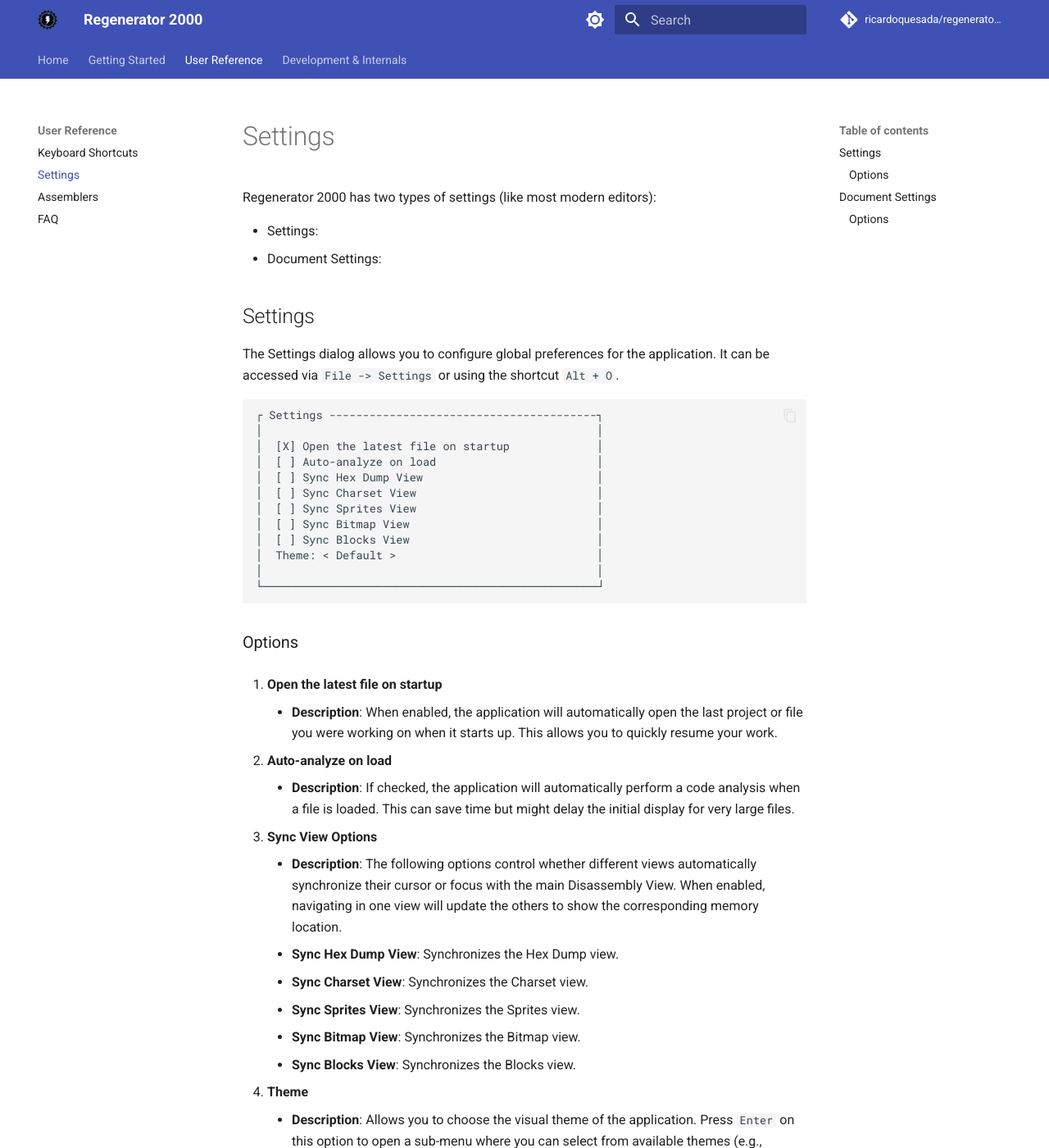
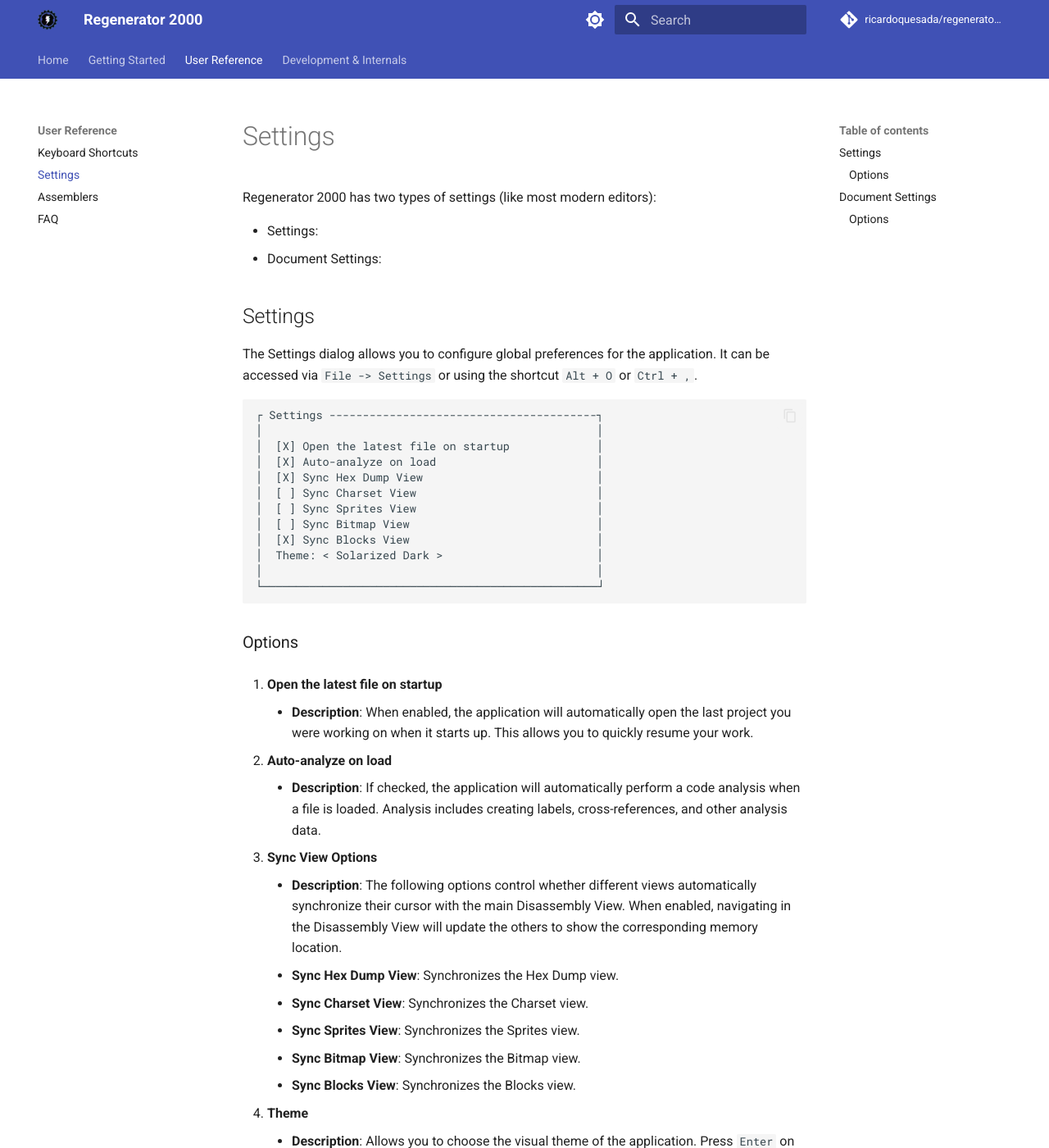
Before and after one commit to ricardoquesada/regenerator2000, an MkDocs documentation site: the page built from docs/settings.md, in a window 1280 px wide and 1400 px high. Shown: the whole window at 82% size. Built offline with MkDocs 1.6.1 and Material for MkDocs 9.7.7, drawn with Linux system fonts in a browser that asks for light colours; comment, search, counter and statistics services are not loaded; some of the changed text lies outside the part shown.

Commit message:
change default settings for sync views

````diff
--- a/docs/settings.md
+++ b/docs/settings.md
@@ -7,19 +7,19 @@
 
 ## Settings
 
-The Settings dialog allows you to configure global preferences for the application. It can be accessed via `File -> Settings` or using the shortcut `Alt + O`.
+The Settings dialog allows you to configure global preferences for the application. It can be accessed via `File -> Settings` or using the shortcut `Alt + O` or `Ctrl + ,`.
 
 ```text
 ┌ Settings ----------------------------------------┐
 │                                                  │
 │  [X] Open the latest file on startup             │
-│  [ ] Auto-analyze on load                        │
-│  [ ] Sync Hex Dump View                          │
+│  [X] Auto-analyze on load                        │
+│  [X] Sync Hex Dump View                          │
 │  [ ] Sync Charset View                           │
 │  [ ] Sync Sprites View                           │
 │  [ ] Sync Bitmap View                            │
-│  [ ] Sync Blocks View                            │
-│  Theme: < Default >                              │
+│  [X] Sync Blocks View                            │
+│  Theme: < Solarized Dark >                       │
 │                                                  │
 └──────────────────────────────────────────────────┘
 ```
@@ -27,13 +27,13 @@
 ### Options
 
 1. **Open the latest file on startup**
-    - **Description**: When enabled, the application will automatically open the last project or file you were working on when it starts up. This allows you to quickly resume your work.
+    - **Description**: When enabled, the application will automatically open the last project you were working on when it starts up. This allows you to quickly resume your work.
 
 2. **Auto-analyze on load**
-    - **Description**: If checked, the application will automatically perform a code analysis when a file is loaded. This can save time but might delay the initial display for very large files.
+    - **Description**: If checked, the application will automatically perform a code analysis when a file is loaded. Analysis includes creating labels, cross-references, and other analysis data.
 
 3. **Sync View Options**
-    - **Description**: The following options control whether different views automatically synchronize their cursor or focus with the main Disassembly View. When enabled, navigating in one view will update the others to show the corresponding memory location.
+    - **Description**: The following options control whether different views automatically synchronize their cursor with the main Disassembly View. When enabled, navigating in the Disassembly View will update the others to show the corresponding memory location.
     - **Sync Hex Dump View**: Synchronizes the Hex Dump view.
     - **Sync Charset View**: Synchronizes the Charset view.
     - **Sync Sprites View**: Synchronizes the Sprites view.
@@ -41,7 +41,7 @@
     - **Sync Blocks View**: Synchronizes the Blocks view.
 
 4. **Theme**
-    - **Description**: Allows you to choose the visual theme of the application. Press `Enter` on this option to open a sub-menu where you can select from available themes (e.g., `Default`, `Blue`, `Light`, etc.).
+    - **Description**: Allows you to choose the visual theme of the application. Press `Enter` on this option to open a sub-menu where you can select from available themes (e.g., `Solarized Dark`, `Solarized Light`, etc.).
 
 ## Document Settings
 
````
Also changed, not shown: 1 other file.
